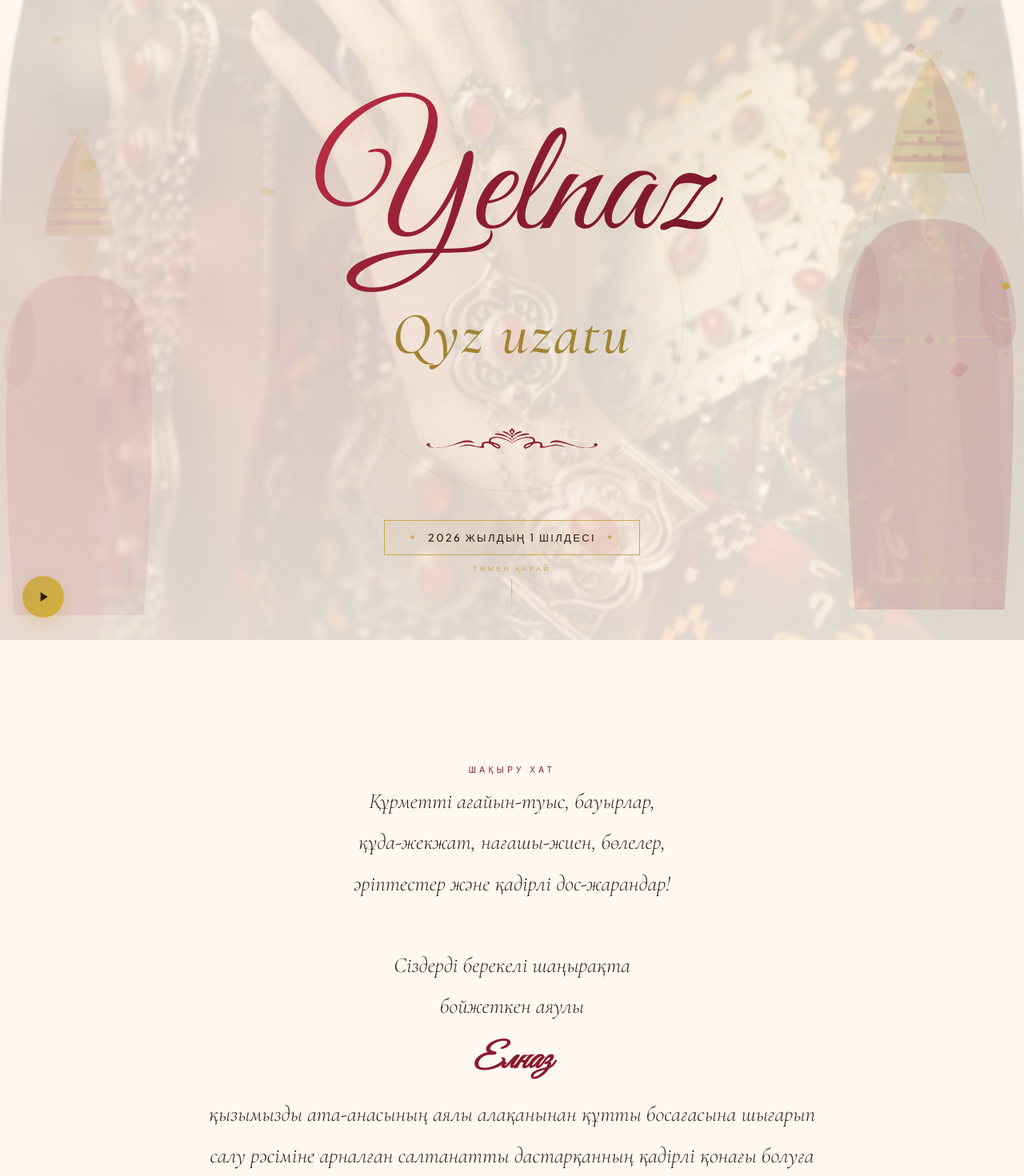
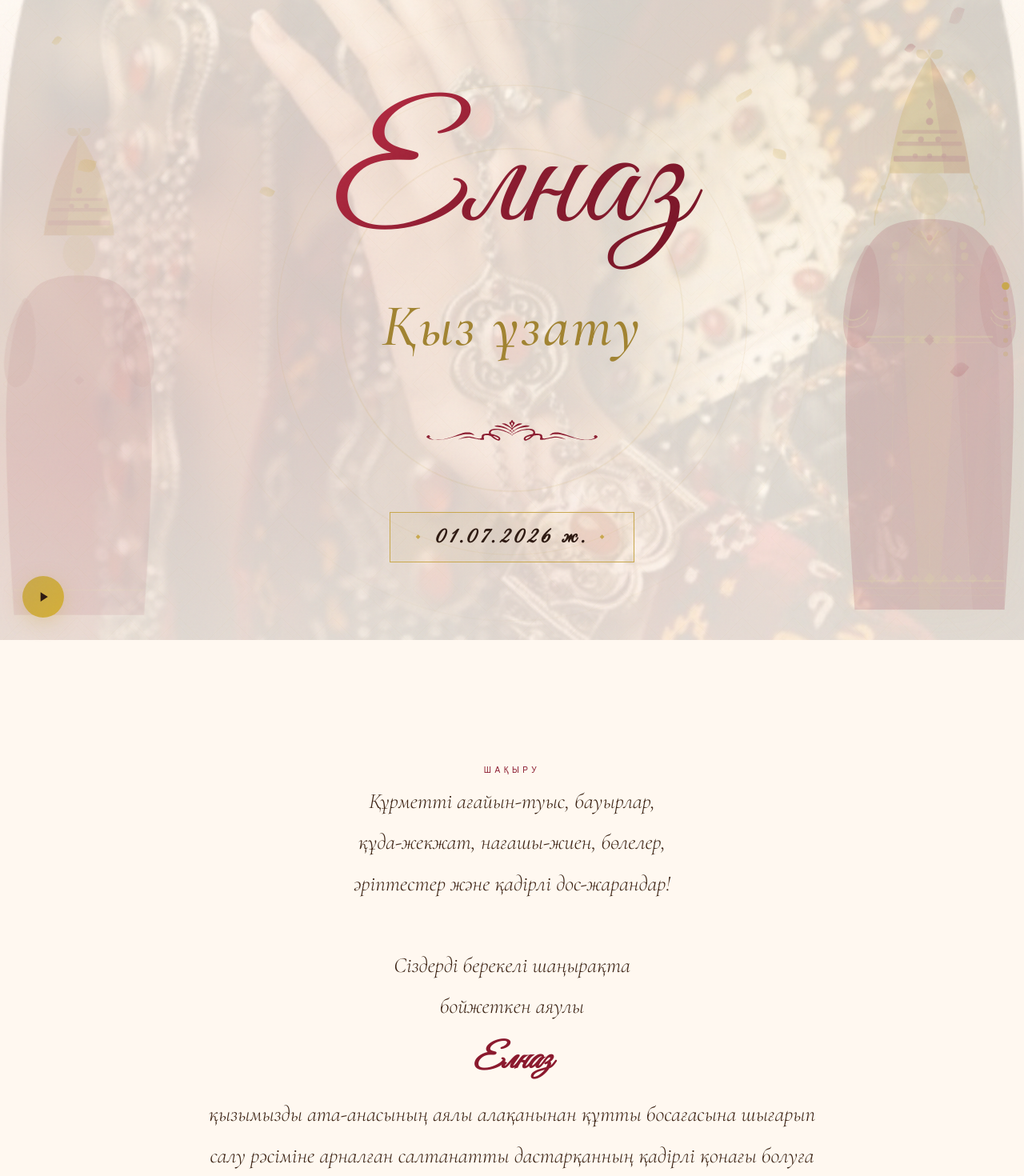
Before and after one commit to yerza06/yelnaz-invitation-letter, a React (Vite) app: page / in a window 1280 px wide. Shown: the top 1470 px of the page at 80% size. Built offline with nearby package versions, Linux system fonts and the light colour scheme.

Commit message:
Добавлено новый шрифт

```diff
--- a/src/components/Countdown.css
+++ b/src/components/Countdown.css
@@ -89,7 +89,7 @@
   align-items: center;
   justify-content: center;
   font-family: "Cormorant Garamond", serif;
-  font-size: clamp(15px, 3vw, 20px);
+  font-size: clamp(18px, 3vw, 25px);
   font-weight: 400;
   color: var(--text);
   border: 1px solid transparent;
@@ -115,11 +115,9 @@
 .cal-day.active {
   flex-direction: column;
   gap: 2px;
-  background: linear-gradient(
-    135deg,
-    var(--burgundy) 0%,
-    var(--burgundy-dark) 100%
-  );
+  background: linear-gradient(135deg,
+      var(--burgundy) 0%,
+      var(--burgundy-dark) 100%);
   color: var(--cream);
   border-color: var(--gold);
   box-shadow:
@@ -157,6 +155,7 @@
 }
 
 @keyframes cal-pulse {
+
   0%,
   100% {
     box-shadow:
@@ -173,7 +172,7 @@
 
 .cal-caption {
   font-family: "Cormorant Garamond", serif;
-  font-size: clamp(14px, 3vw, 17px);
+  font-size: clamp(28px, 3vw, 34px);
   font-style: italic;
   color: var(--burgundy);
   opacity: 0.75;
@@ -221,7 +220,7 @@
 }
 
 .cd-label {
-  font-size: clamp(9px, 1.8vw, 11px);
+  font-size: clamp(11px, 1.8vw, 13px);
   letter-spacing: 0.32em;
   text-transform: uppercase;
   color: var(--burgundy);
--- a/src/components/Countdown.tsx
+++ b/src/components/Countdown.tsx
@@ -47,7 +47,6 @@ export default function Countdown() {
                         <div className="cal-day empty"></div>
                         <div className="cal-day active">
                             <span className="cal-day-num">1</span>
-                            <span className="cal-day-mark">Той</span>
                         </div>
                         <div className="cal-day">2</div>
                         <div className="cal-day">3</div>
@@ -81,7 +80,7 @@ export default function Countdown() {
                         <div className="cal-day">31</div>
                     </div>
                 </div>
-                <p className="cal-caption reveal">2026 жылдың 1 шілдесі · Сәрсенбі</p>
+                <p className="cal-caption reveal">Сағат 18:00-ден басталады</p>
                 <span className="section-eyebrow reveal" style={{ marginTop: '20px' }}>Мерекеге дейін</span>
                 <div className="cd-grid reveal">
                     <div className="cd-item">
--- a/src/components/Details.css
+++ b/src/components/Details.css
@@ -24,7 +24,7 @@
 }
 
 .program-title {
-  font-family: "Great Vibes", cursive;
+  font-family: "Great Vibes", "Z003", cursive;
   font-size: clamp(38px, 10vw, 54px);
   font-weight: 400;
   color: var(--gold);
--- a/src/components/Footer.tsx
+++ b/src/components/Footer.tsx
@@ -2,7 +2,7 @@ import './Footer.css';
 export default function Footer() {
     return (
         <footer>
-            <p>© 2026 · Yelnaz қыз ұзату тойы · Барлық қонақтарды сүйіспеншілікпен қарсы аламыз</p>
+            <p>© 2026 · Елназдың қыз ұзату тойы · Барлық қонақтарды сүйіспеншілікпен қарсы аламыз</p>
         </footer>
     );
 }
--- a/src/components/Hero.css
+++ b/src/components/Hero.css
@@ -187,7 +187,7 @@
 }
 
 .hero-name {
-  font-family: "Great Vibes", cursive;
+  font-family: "Great Vibes", "Z003", cursive;
   font-size: clamp(96px, 24vw, 200px);
   font-weight: 400;
   /* line-height: 1; */
@@ -251,12 +251,12 @@
   background: linear-gradient(135deg,
       rgba(201, 168, 76, 0.06),
       rgba(212, 175, 55, 0.04));
-  font-family: "Plus Jakarta Sans", sans-serif;
-  font-size: clamp(11px, 2.2vw, 13px);
-  font-weight: 500;
+  font-family: "Great Vibes", sans-serif;
+  font-size: clamp(26px, 2.2vw, 32px);
+  font-weight: 700;
   letter-spacing: 0.18em;
   color: var(--dark);
-  text-transform: uppercase;
+  /* text-transform: uppercase; */
   opacity: 0;
   animation: fade-up 0.9s ease 1.1s forwards;
 }
--- a/src/components/Hero.tsx
+++ b/src/components/Hero.tsx
@@ -50,17 +50,12 @@ const Hero = forwardRef<HTMLElement, {}>((_, ref) => {
             <img className="saukele-figure-left" src="/images/saukele-left.svg" alt="" aria-hidden="true" />
 
             <div className="hero-content">
-                <h1 className="hero-name">Yelnaz</h1>
-                <h2 className="hero-ceremony">Qyz uzatu</h2>
+                <h1 className="hero-name">Елназ</h1>
+                <h2 className="hero-ceremony">Қыз ұзату</h2>
                 <div className="hero-divider" style={{ display: 'flex', justifyContent: 'center' }}>
                     <img src="/images/photo_2026-04-17_03-12-42.svg" alt="" aria-hidden="true" style={{ height: '120px', width: 'auto' }} />
                 </div>
-                <div className="hero-date">2026 жылдың 1 шілдесі</div>
-            </div>
-
-            <div className="hero-scroll">
-                <span>Төмен қарай</span>
-                <div className="scroll-bar"></div>
+                <div className="hero-date">01.07.2026 ж.</div>
             </div>
         </section>
     );
--- a/src/components/Invitation.css
+++ b/src/components/Invitation.css
@@ -24,7 +24,7 @@
 }
 
 .inv-text strong {
-  font-family: "Great Vibes", cursive;
+  font-family: "Great Vibes", "Z003", cursive;
   font-size: clamp(44px, 5vw, 30px);
   font-style: normal;
   font-weight: 700;
--- a/src/components/Invitation.tsx
+++ b/src/components/Invitation.tsx
@@ -3,7 +3,7 @@ export default function Invitation() {
     return (
         <section id="invitation">
             <div className="invitation-inner">
-                <span className="section-eyebrow reveal">Шақыру хат</span>
+                <span className="section-eyebrow reveal">Шақыру</span>
 
                 <p className="inv-text reveal">
                     Құрметті ағайын-туыс, бауырлар,<br /><em>құда-жекжат, нағашы-жиен, бөлелер,</em><br />әріптестер және қадірлі дос-жарандар!
--- a/src/components/RSVP.tsx
+++ b/src/components/RSVP.tsx
@@ -36,12 +36,12 @@ export default function RSVP() {
         let msg = '';
         if (attending === 'yes') {
             const withSpouse = spouse === 'with';
-            msg = `Сәлем! Мен ${nameVal}.\n\nYelnaz'дың Қыз ұзату тойына (1 шілде 2026) қатысамын.`;
+            msg = `Сәлем! Мен ${nameVal}.\n\nЕлназдың Қыз ұзату тойына (1 шілде 2026) қатысамын.`;
             msg += withSpouse
                 ? '\nЖұбайыммен бірге келемін. (2 адам)'
                 : '\nЖалғыз келемін. (1 адам)';
         } else {
-            msg = `Сәлем! Мен ${nameVal}.\n\nӨкінішке орай, Yelnaz'дың Қыз ұзату тойына (1 шілде 2026) келе алмаймын.`;
+            msg = `Сәлем! Мен ${nameVal}.\n\nӨкінішке орай, Елназдың Қыз ұзату тойына (1 шілде 2026) келе алмаймын.`;
         }
 
         const url = `https://wa.me/77071900557?text=${encodeURIComponent(msg)}`;
--- a/src/index.css
+++ b/src/index.css
@@ -17,6 +17,14 @@
 @font-face {
   font-family: "Great Vibes";
   src: url("/fonts/Great_Vibes/GreatVibes-Regular.ttf") format("truetype");
+  font-weight: 400;
+  font-style: normal;
+  font-display: swap;
+}
+
+@font-face {
+  font-family: "Z003";
+  src: url("/fonts/Z003-MediumItalic.otf") format("opentype");
   font-weight: 400;
   font-style: normal;
   font-display: swap;
@@ -125,7 +133,7 @@ section {
 }
 
 .section-title {
-  font-family: "Great Vibes", cursive;
+  font-family: "Great Vibes", "Z003", cursive;
   font-size: clamp(48px, 10vw, 88px);
   font-weight: 400;
   line-height: 1.1;
```
Also changed, not shown: public/fonts/Z003-MediumItalic.otf (added), public/fonts/Z003-MediumItalic.ttf (added).
